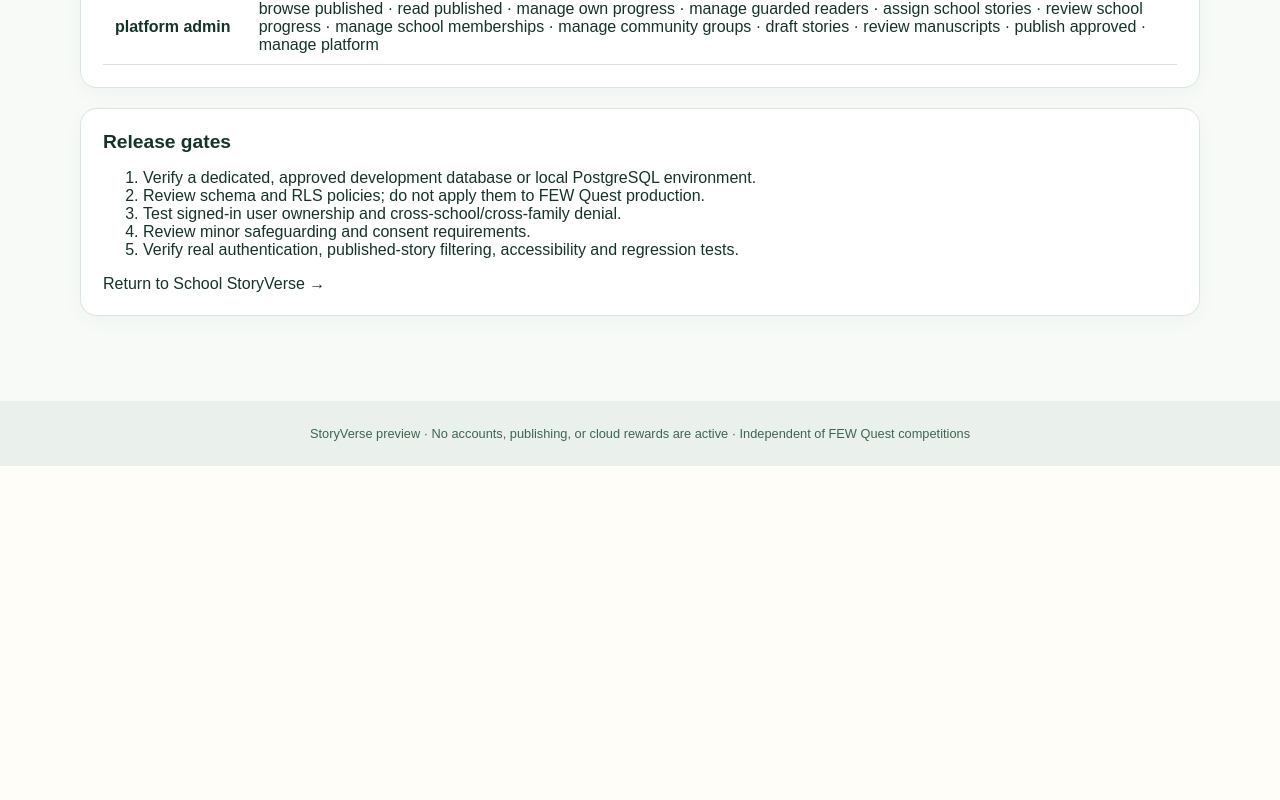
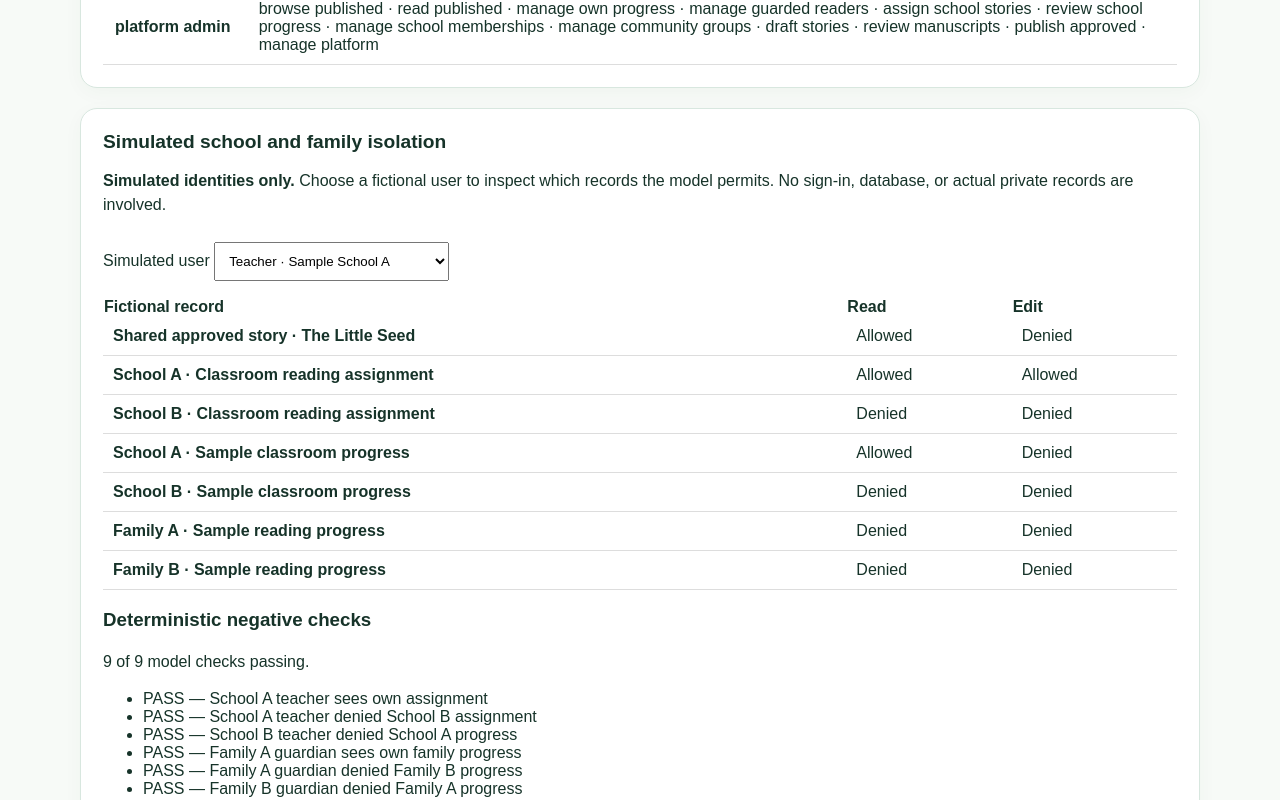
Before and after one commit to Profgabby/Few-quest, a Next.js app: page /en/storyverse/readiness in a window 1280 px wide. Shown: the part 1060-1860 px from the top of the page. Before the commit the page ends 1526 px from the top, so only its background shows below. Built offline with nearby package versions, Linux system fonts and the light colour scheme.

Commit message:
Integrate fictional multi-actor access simulation into readiness page

```diff
--- a/app/[locale]/storyverse/readiness/page.tsx
+++ b/app/[locale]/storyverse/readiness/page.tsx
@@ -1,3 +1,4 @@
+import {IsolationDemo} from "@/components/storyverse/isolation-demo";
 import {notFound} from "next/navigation";
 import Link from "next/link";
 import {isLocale} from "@/lib/i18n";
@@ -12,6 +13,7 @@ export default async function Page({params}:{params:Promise<{locale:string}>}){
  <Panel title="Catalog structure"><p>Categories: {catalog.themes} · Seed concepts: {catalog.seededConcepts} · Unique IDs: {catalog.uniqueConceptIds} · Original manuscript target: {catalog.target.toLocaleString("en-US")}</p><p role="status">Catalog integrity: {catalog.consistent?"PASS":"REVIEW REQUIRED"}</p><p>Per category: {storyCollectionPlan[0].tierTargets.map(t=>`Tier ${t.tier}: ${t.count}`).join(" · ")}</p></Panel>
  <Panel title="Role design"><p>{STORYVERSE_ROLES.length} planned roles. Role contract checks: {roles?"PASS":"REVIEW REQUIRED"}. These are design-level checks, not server authorization tests.</p>
  <div style={{overflowX:"auto"}}><table style={{width:"100%",textAlign:"left",borderCollapse:"collapse"}}><thead><tr><th scope="col">Role</th><th scope="col">Planned capabilities</th></tr></thead><tbody>{capabilityMatrix().map(item=><tr key={item.role}><th scope="row" style={{padding:"10px 12px",borderBottom:"1px solid #ddd"}}>{item.role.replaceAll("_"," ")}</th><td style={{padding:"10px 12px",borderBottom:"1px solid #ddd"}}>{item.capabilities.join(" · ").replaceAll("_"," ")}</td></tr>)}</tbody></table></div></Panel>
+ <Panel title="Simulated school and family isolation"><IsolationDemo/></Panel>
  <Panel title="Release gates"><ol><li>Verify a dedicated, approved development database or local PostgreSQL environment.</li><li>Review schema and RLS policies; do not apply them to FEW Quest production.</li><li>Test signed-in user ownership and cross-school/cross-family denial.</li><li>Review minor safeguarding and consent requirements.</li><li>Verify real authentication, published-story filtering, accessibility and regression tests.</li></ol><Link href={`/${locale}/storyverse/school`}>Return to School StoryVerse →</Link></Panel>
  </StudioShell>;
 }
```
